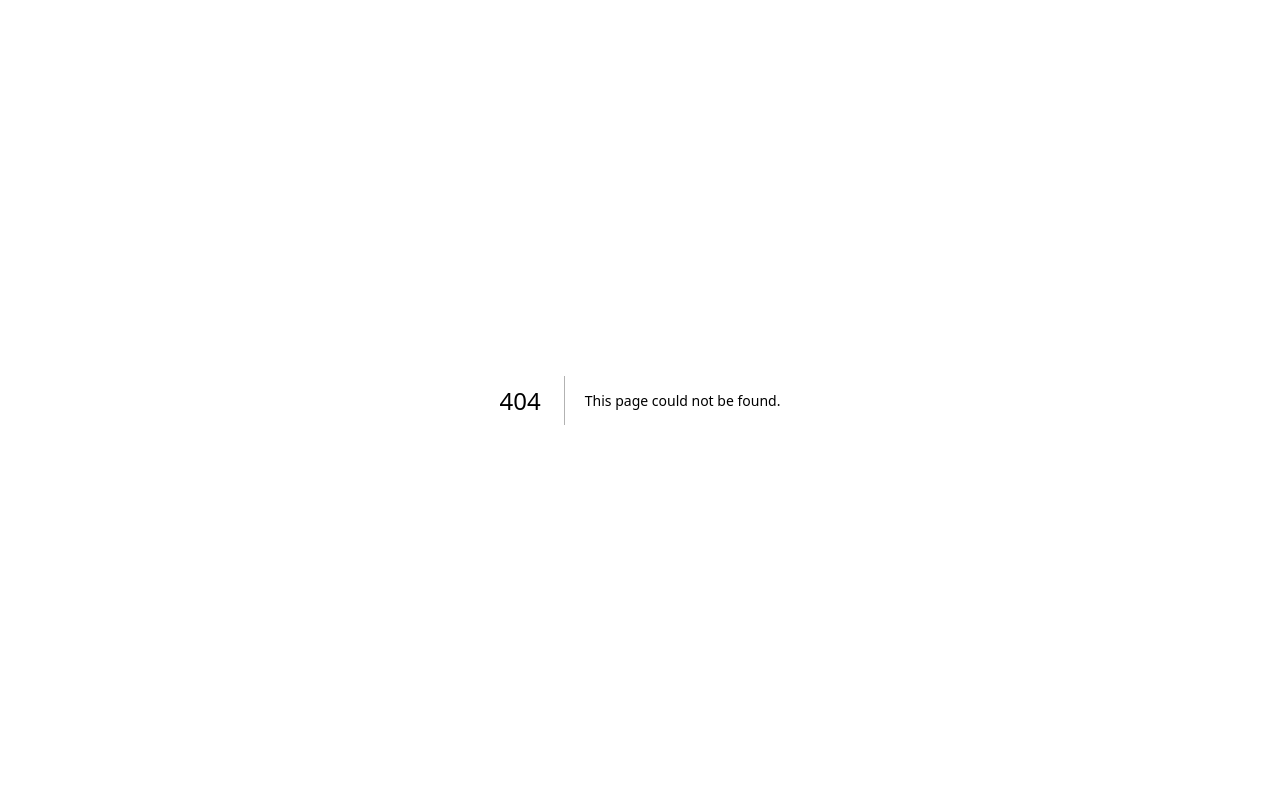
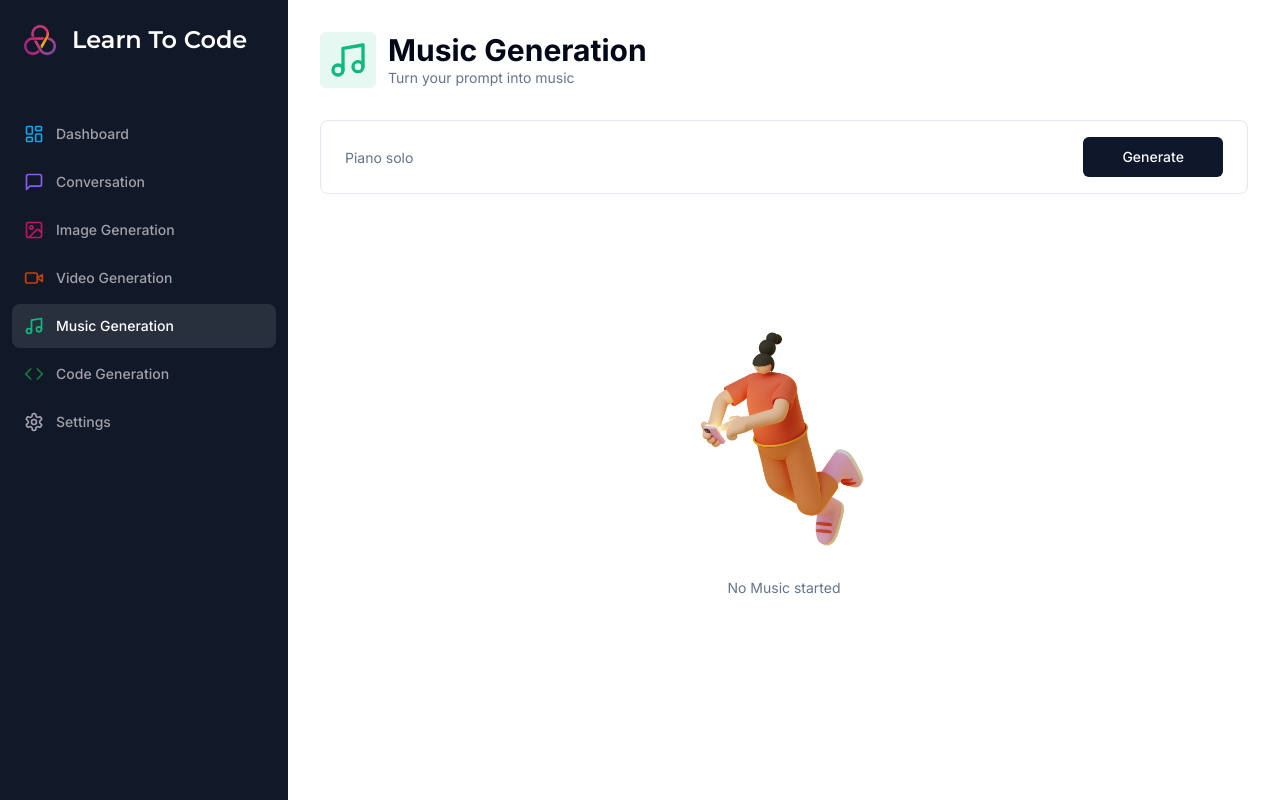
Before and after one commit to 7Mudit/ltc-saas, a Next.js app: page /music in a window 1280 px wide. Before the commit this address had no page. Built offline with nearby package versions, Linux system fonts and the light colour scheme.

Commit message:
music ai working

```diff
--- /dev/null
+++ b/app/(dashboard)/(routes)/music/constants.ts
@@ -0,0 +1,7 @@
+import * as z from "zod"
+
+export const formSchema = z.object({
+    prompt : z.string().min(1 , {
+        message : "Music Prompt is required"
+    })
+})
--- /dev/null
+++ b/app/(dashboard)/(routes)/music/page.tsx
@@ -0,0 +1,111 @@
+"use client";
+import * as z from "zod";
+import React, { useState } from "react";
+import axios from "axios";
+import { Heading } from "@/components/Heading";
+import { MessageSquare, Music } from "lucide-react";
+import { useForm } from "react-hook-form";
+import { formSchema } from "./constants";
+import { zodResolver } from "@hookform/resolvers/zod";
+import { Form, FormField, FormItem, FormControl } from "@/components/ui/form";
+import { Input } from "@/components/ui/input";
+import { Button } from "@/components/ui/button";
+import { useRouter } from "next/navigation";
+import { Loader } from "@/components/Loader";
+import Empty from "@/components/Empty";
+import { cn } from "@/lib/utils";
+import { UserAvatar } from "@/components/ui/user-avatar";
+import { BotAvatar } from "@/components/ui/bot-avatar";
+
+const MusicPage = () => {
+  const router = useRouter();
+  const [music, setMusic] = useState<string>();
+
+  const form = useForm<z.infer<typeof formSchema>>({
+    resolver: zodResolver(formSchema),
+    defaultValues: {
+      prompt: "",
+    },
+  });
+
+  const isLoading = form.formState.isSubmitting;
+
+  const onSubmit = async (values: z.infer<typeof formSchema>) => {
+    console.log(values);
+    try {
+      setMusic(undefined)
+      const response = await axios.post("/api/music" , values);
+      setMusic(response.data.audio)
+      form.reset();
+    } catch (Err: any) {
+      // open pro modal
+      console.log(Err);
+    } finally {
+      router.refresh();
+    }
+  };
+  return (
+    <div>
+      <Heading
+        title="Music Generation "
+        description="Turn your prompt into music"
+        icon={Music}
+        iconColor="text-emerald-500"
+        bgColor="bg-emerald-500/10"
+      />
+      <div className="px-4 lg:px-8">
+        <div>
+          <Form {...form}>
+            <form
+              onSubmit={form.handleSubmit(onSubmit)}
+              className="rounded-lg border w-full p-4 px-3 md:px-6 focus-within:shadow-sm grid grid-cols-12 gap-2"
+            >
+              <FormField
+                name="prompt"
+                render={({ field }) => (
+                  <FormItem className="col-span-12 lg:col-span-10 ">
+                    <FormControl className="m-0 p-0">
+                      <Input
+                        className="border-0 outline-none focus-visible:ring-0 focus-visible:ring-transparent"
+                        disabled={isLoading}
+                        placeholder="Piano solo"
+                        {...field}
+                      />
+                    </FormControl>
+                  </FormItem>
+                )}
+              />
+              <Button
+                className="col-span-12 lg:col-span-2 w-full"
+                disabled={isLoading}
+              >
+                Generate
+              </Button>
+            </form>
+          </Form>
+        </div>
+        <div className="space-y-4 mt-4">
+          {isLoading && (
+            <div className="p-8 rounded-lg w-full flex items-center justify-center bg-muted">
+              <Loader />
+            </div>
+          )}
+          {!music && !isLoading && (
+            <div>
+              <Empty label="No Music started" />
+            </div>
+          )}
+          {
+            music && (
+              <audio controls className="w-full mt-8">
+                <source src={music} />
+              </audio>
+            )
+          }
+        </div>
+      </div>
+    </div>
+  );
+};
+
+export default MusicPage;
--- /dev/null
+++ b/app/api/music/route.ts
@@ -0,0 +1,41 @@
+import { auth } from '@clerk/nextjs';
+import { NextResponse } from 'next/server';
+import OpenAI from "openai";
+import Replicate from 'replicate';
+
+
+const replicate = new Replicate({
+    auth : process.env.REPLICATE_API_TOKEN || ""
+})
+
+export async function POST(
+    req : Request
+){
+    try{
+        const {userId} = auth()
+        const body = await req.json()
+        const {prompt} = body;
+
+        if(!userId){
+            return new NextResponse("Unauthorized " , {status : 401})
+        }
+
+        if(!prompt){
+            return new NextResponse("Prompt is required" , {status : 400})
+        }
+            const response = await replicate.run(
+                "riffusion/riffusion:8cf61ea6c56afd61d8f5b9ffd14d7c216c0a93844ce2d82ac1c9ecc9c7f24e05",
+                {
+                  input: {
+                    prompt_a: prompt
+                  }
+                }
+              );
+
+        return NextResponse.json(response)
+    }
+    catch(err){
+        console.log("Music Error" , err)
+        return new NextResponse("Internal Error" , {status : 500})
+    }
+}
--- a/package.json
+++ b/package.json
@@ -26,6 +26,7 @@
     "react-dom": "^18",
     "react-hook-form": "^7.47.0",
     "react-markdown": "^9.0.0",
+    "replicate": "^0.20.1",
     "tailwind-merge": "^1.14.0",
     "tailwindcss-animate": "^1.0.7",
     "zod": "^3.22.4"
```
Also changed, not shown: 1 other file (tests, documents, lock files or other folders).
